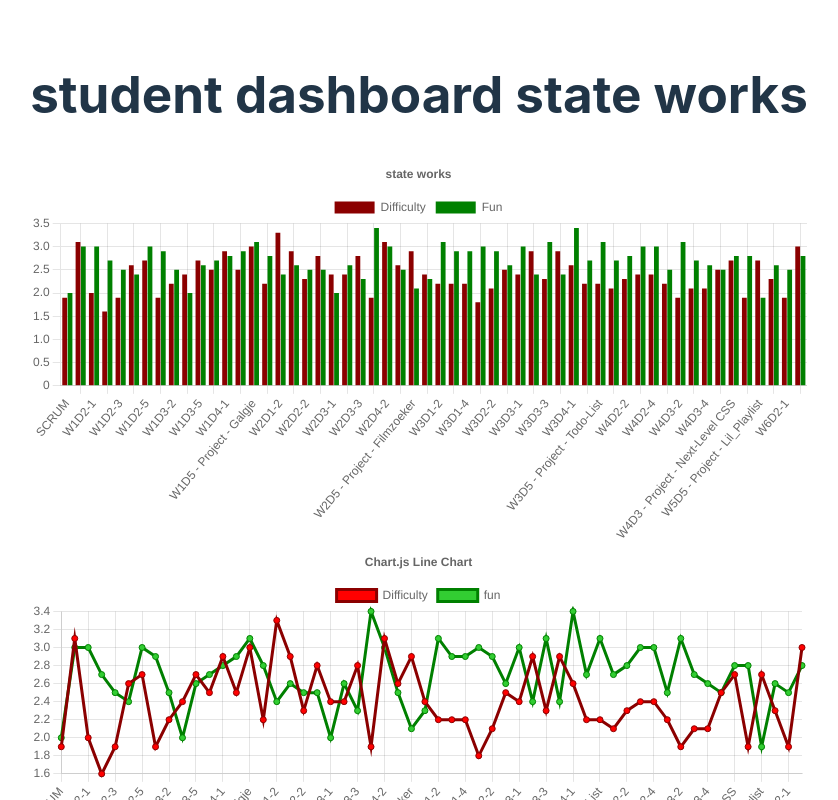
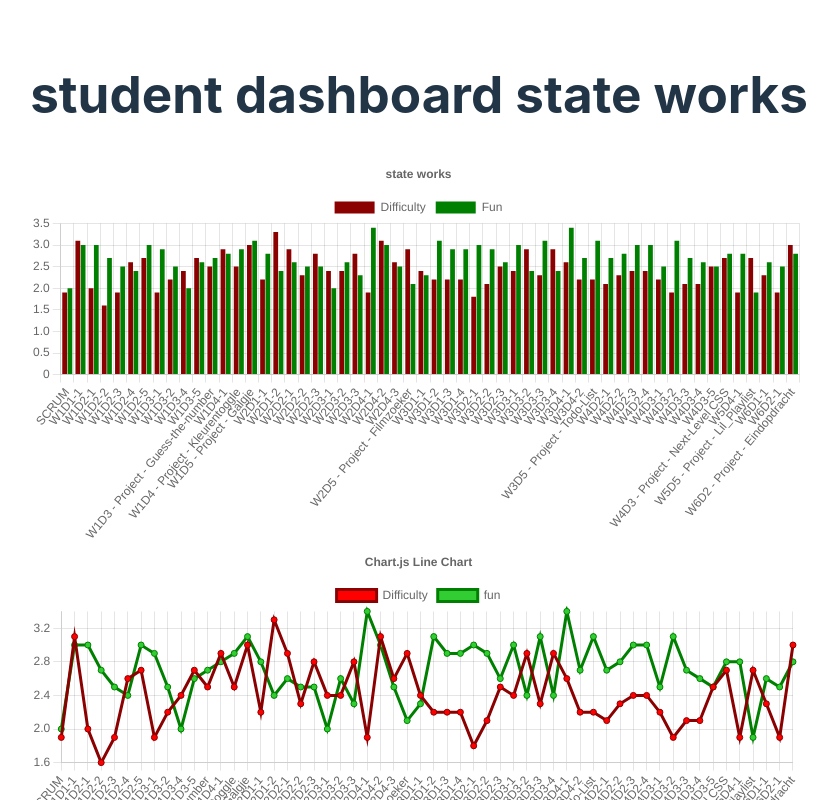
Before and after one commit to Sander-317/sander_van_meerveld-StudentDashBoard, a React (Vite) app: page / in a window 1280 px wide. Shown: the top 800 px of the page, without its empty margins (221-1059 px from the left). Built offline with nearby package versions, Linux system fonts and the light colour scheme.

Commit message:
made the line and bar chart show all assignmets

```diff
--- a/src/components/BarChart.jsx
+++ b/src/components/BarChart.jsx
@@ -69,6 +69,29 @@ export default function BarChart({ state, makeListOfAverage }) {
         text: state.test,
       },
     },
+    scales: {
+      // backdropPadding: 10,
+      x: {
+        ticks: {
+          autoSkip: false,
+        },
+      },
+    },
+    // scaleShowValues: true,
+
+    // scales: {
+    //   xAxes: [
+    //     {
+    //       ticks: {
+    //         maxRotation: 50,
+    //         minRotation: 30,
+    //         padding: 10,
+    //         autoSkip: false,
+    //         fontSize: 10,
+    //       },
+    //     },
+    //   ],
+    // },
   };
 
   // const labels = state.singleStudentData.map((student) => student.assignment);
--- a/src/components/LineChart.jsx
+++ b/src/components/LineChart.jsx
@@ -64,6 +64,13 @@ export default function LineChart({ state, makeListOfAverage }) {
     Legend
   );
   const options = {
+    scales: {
+      x: {
+        ticks: {
+          autoSkip: false,
+        },
+      },
+    },
     responsive: true,
     plugins: {
       legend: {
@@ -77,7 +84,8 @@ export default function LineChart({ state, makeListOfAverage }) {
   };
   const newArray = makeListOfAverage();
   const labels = newArray.map((assignment) => assignment.assignment);
-  console.log(newArray);
+  // console.log("in line chart", labels);
+  // console.log(newArray);
 
   const data = {
     labels,
```
